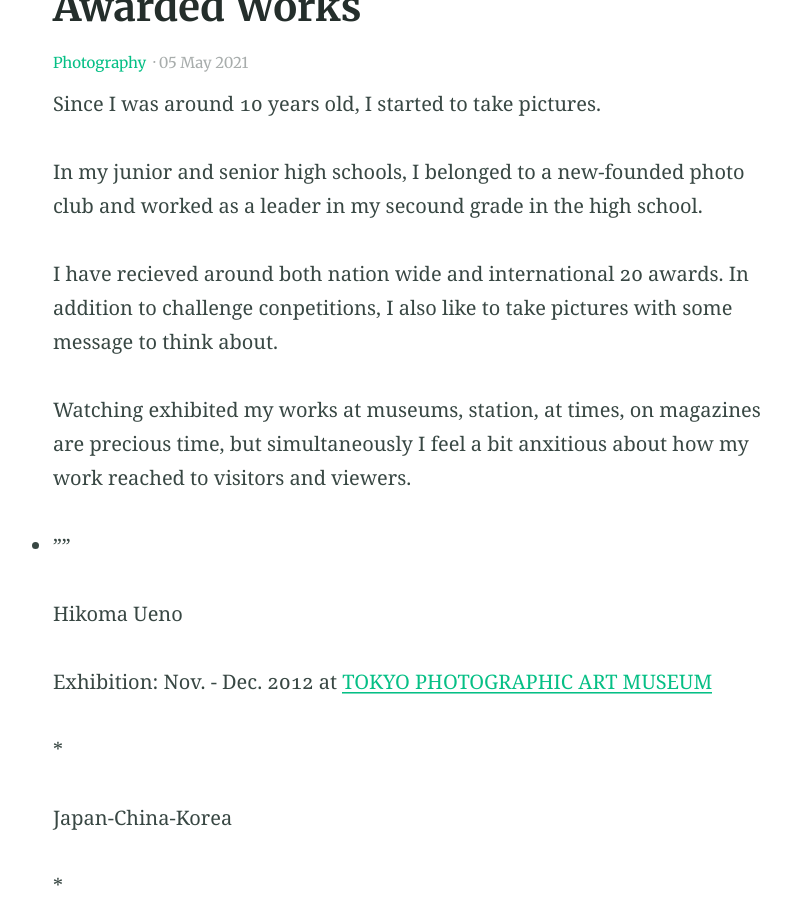
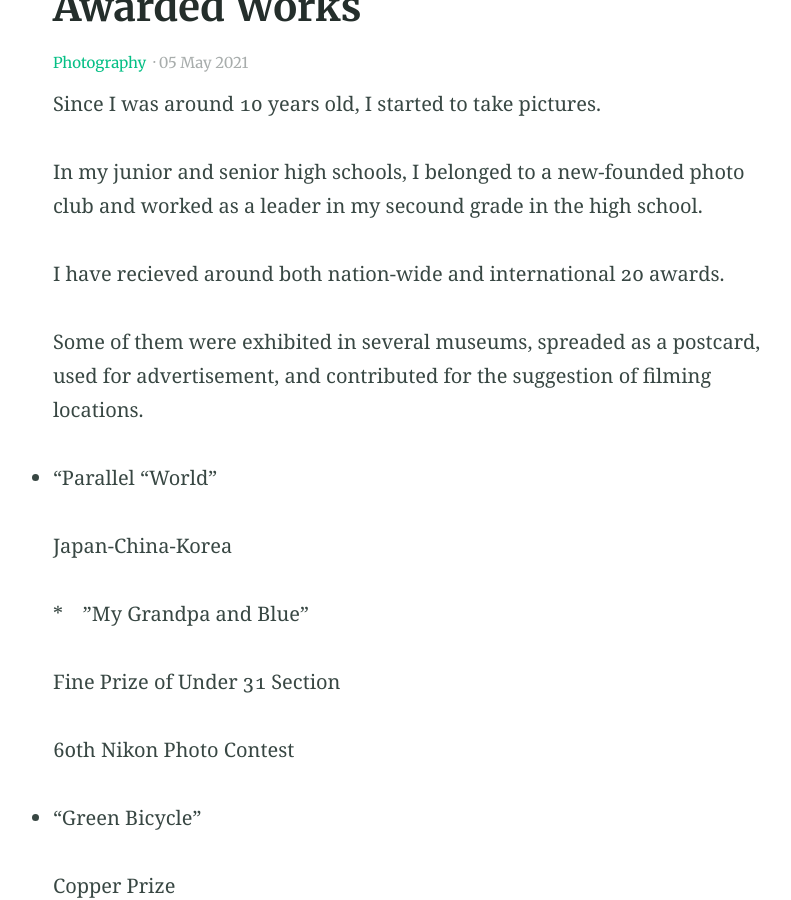
Before and after one commit to NaosFabrik/NaosFabrik.github.io, a Jekyll site: the page built from _posts/2021-05-05-photography-award.md, in a window 1280 px wide and 900 px high, scrolled down 464 px. Shown: the whole window, without its empty margins (230-1021 px from the left). Built offline with Jekyll 4.4.1, drawn with Linux system fonts in a browser that asks for light colours; some of the changed text lies outside the part shown.

Commit message:
Update 2021-05-05-photography-award.md

```diff
--- a/_posts/2021-05-05-photography-award.md
+++ b/_posts/2021-05-05-photography-award.md
@@ -5,29 +5,22 @@
 categories:
 - Photography
 feature_text: |
-  The History of the Alembic tool
 ---
 
 Since I was around 10 years old, I started to take pictures.
 
 In my junior and senior high schools, I belonged to a new-founded photo club and worked as a leader in my secound grade in the high school.
 
-I have recieved around both nation wide and international 20 awards. In addition to challenge conpetitions, I also like to take pictures with some message to think about.
+I have recieved around both nation-wide and international 20 awards.
 
-Watching exhibited my works at museums, station, at times, on magazines are precious time, but simultaneously I feel a bit anxitious about how my work reached to visitors and viewers.
+Some of them were exhibited in several museums, spreaded as a postcard, used for advertisement, and contributed for the suggestion of filming locations.
 
 <!-- more -->
-* ""
 
-Hikoma Ueno
-
-Exhibition: Nov. - Dec. 2012 at [TOKYO PHOTOGRAPHIC ART MUSEUM](https://topmuseum.jp/e/contents/index.html)
-
-*
+* "Parallel "World"
 
 Japan-China-Korea
 
-*
 
 *　"My Grandpa and Blue"
 
@@ -43,3 +36,13 @@
 55th National Art and Science Contest in Japan supported by Cabinet Office, Ministry of Education, and Ministry of the Environment
 
 Exhibition: Mar. - Apr. 2012 at [the Science Museum, Japan](https://www.jsf.or.jp/en/)
+
+
+
+* ""
+
+The Ueno Hikoma Awards - Kyushu Sangyo University Photo Contest
+
+Exhibition: Nov. - Dec. 2012 at [TOKYO PHOTOGRAPHIC ART MUSEUM](https://topmuseum.jp/e/contents/index.html)
+
+* "Truely"
```
